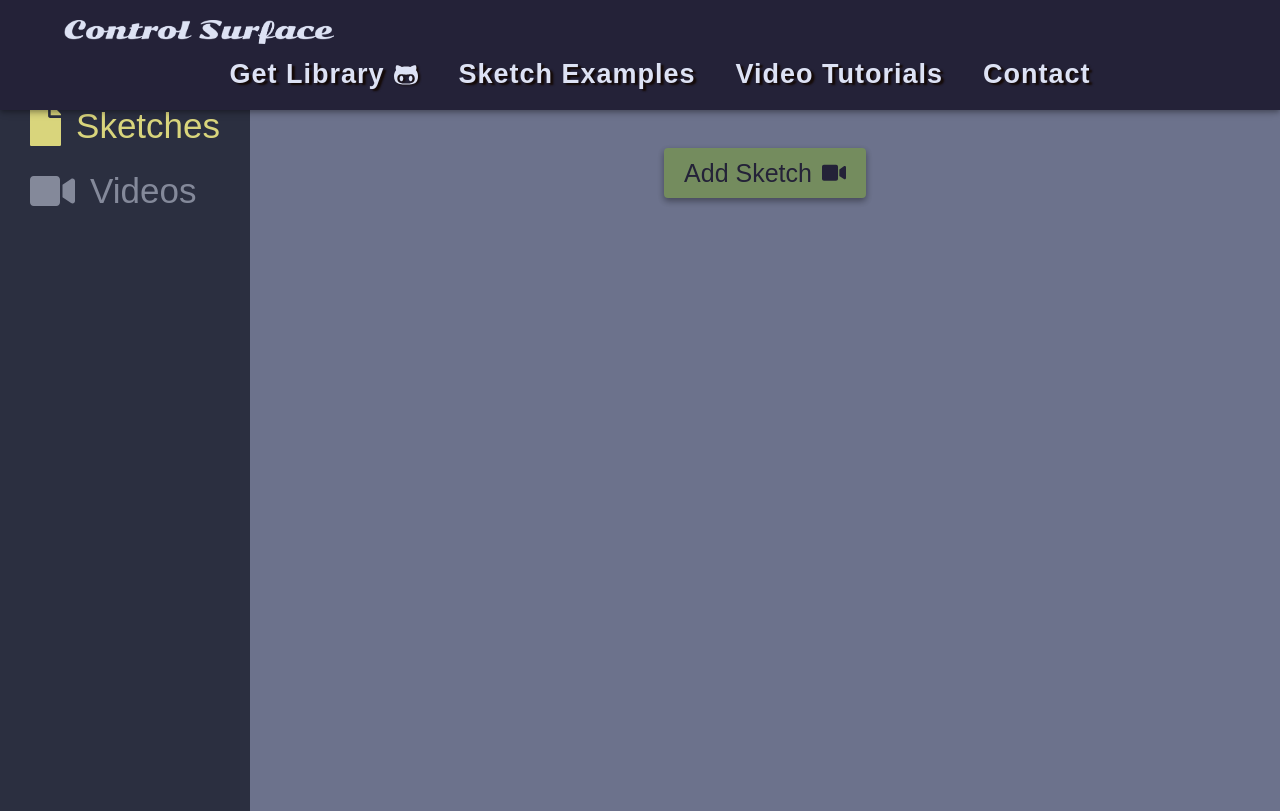
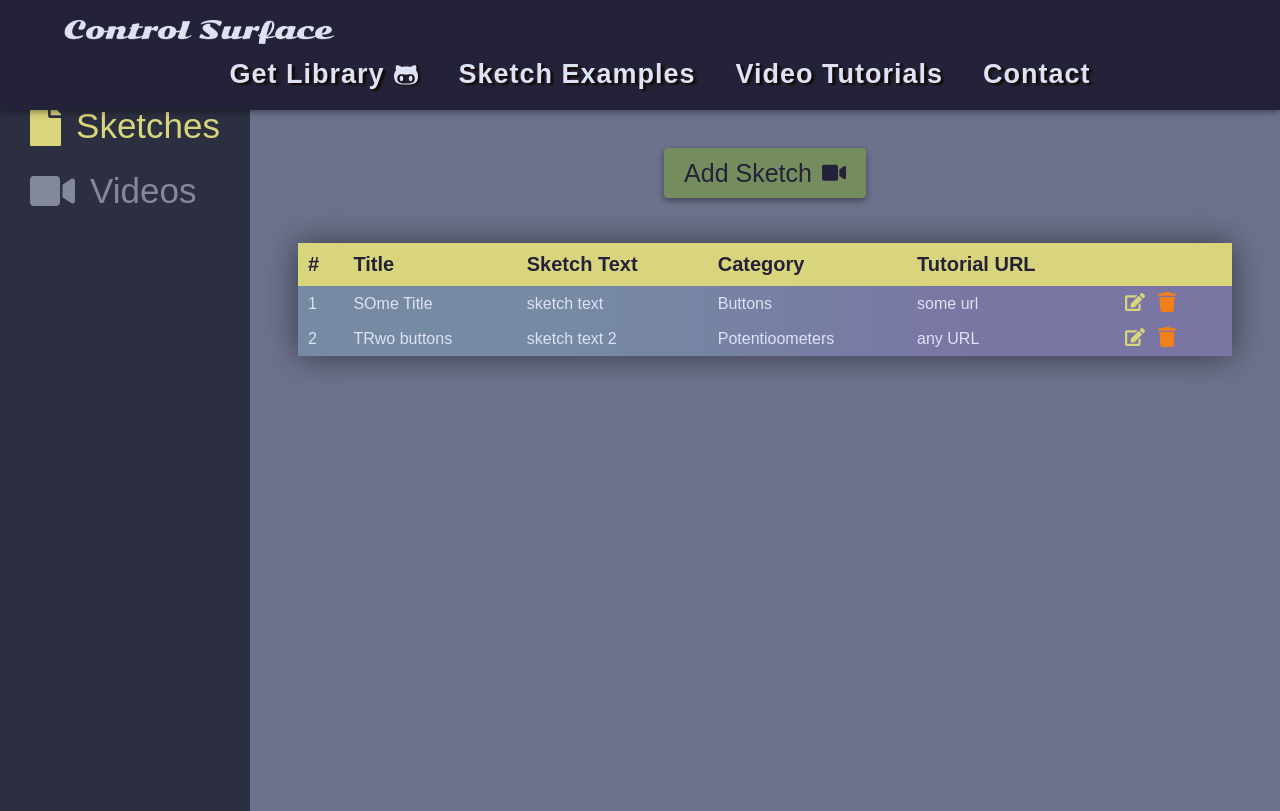
Before and after one commit to kentforth/Control-Surface, a Vue app: page /admin/sketches in a window 1280 px wide. Built offline with nearby package versions, Linux system fonts and the light colour scheme; what vue-easy-lightbox would draw is missing.

Commit message:
create table in admin page

```diff
--- /dev/null
+++ b/src/assets/scss/_button.scss
@@ -0,0 +1,6 @@
+.btn-transparent {
+  cursor: pointer;
+  outline: none;
+  border:none;
+  background-color: transparent;
+}
--- a/src/assets/scss/app.scss
+++ b/src/assets/scss/app.scss
@@ -2,6 +2,7 @@
 @import "mixins";
 @import "fonts";
 @import "form";
+@import "button";
 
 *, *:before, *:after {
   -webkit-box-sizing: border-box;
--- a/src/assets/scss/variables.scss
+++ b/src/assets/scss/variables.scss
@@ -16,6 +16,7 @@ $gray-deep: #6C728C;
 $accent: #D9D57C;
 $success: #558B2F;
 $error: orangered;
+$orange: #F0801A;
 $green-middle: #748C5E;
 
 // Other
--- a/src/plugins/font-awesome.js
+++ b/src/plugins/font-awesome.js
@@ -7,11 +7,13 @@ import {
   faEnvelope,
   faFile,
   faVideo,
-  faSave
+  faSave,
+  faEdit,
+  faTrash
 } from "@fortawesome/free-solid-svg-icons";
 import FontAwesomeIcon from "@/libs/FontAwesomeIcon.vue";
 
 library.add(fab, faGithubAlt, faVk);
-library.add(fas, faCopy, faEnvelope, faFile, faVideo, faSave);
+library.add(fas, faCopy, faEnvelope, faFile, faVideo, faSave, faEdit, faTrash);
 
 export { FontAwesomeIcon };
--- a/src/views/Sketch.vue
+++ b/src/views/Sketch.vue
@@ -147,7 +147,6 @@ export default {
               .child(`${this.sketch.title}_${i}.webp`)
               .getDownloadURL();
             this.sketch.images.push(image);
-            console.log(this.sketch.images);
           } catch (e) {
             throw new Error(e);
           }
--- a/src/views/admin/SketchesList.vue
+++ b/src/views/admin/SketchesList.vue
@@ -11,7 +11,35 @@
       />
     </div>
 
-    <div class="sketches__table"></div>
+    <div class="sketches__table">
+      <table>
+        <tr>
+          <th>#</th>
+          <th>Title</th>
+          <th>Sketch Text</th>
+          <th>Category</th>
+          <th>Tutorial URL</th>
+          <th></th>
+        </tr>
+        <tr v-for="sketch in sketches" :key="sketch.id">
+          <td>{{ sketch.id }}</td>
+          <td>{{ sketch.title }}</td>
+          <td>{{ sketch.text }}</td>
+          <td>{{ sketch.category }}</td>
+          <td>{{ sketch.tutorialUrl }}</td>
+          <td>
+            <div class="sketches__table-buttons">
+              <button class="btn-transparent">
+                <fa icon="edit" type="fas" class="icon icon-edit" />
+              </button>
+              <button class="btn-transparent">
+                <fa icon="trash" type="fas" class="icon icon-trash" />
+              </button>
+            </div>
+          </td>
+        </tr>
+      </table>
+    </div>
   </div>
 </template>
 
@@ -20,6 +48,24 @@ import ButtonAdmin from "@/components/common/ButtonAdmin";
 export default {
   name: "SketchesList",
   components: { ButtonAdmin },
+  data: () => ({
+    sketches: [
+      {
+        id: 1,
+        title: "SOme Title",
+        text: "sketch text",
+        category: "Buttons",
+        tutorialUrl: "some url"
+      },
+      {
+        id: 2,
+        title: "TRwo buttons",
+        text: "sketch text 2",
+        category: "Potentioometers",
+        tutorialUrl: "any URL"
+      }
+    ]
+  }),
   methods: {
     addSketch() {
       this.$router.push({ name: "Add-Sketch" });
@@ -49,5 +95,55 @@ export default {
   .btn-admin-color {
     color: $dark-purple;
   }
+
+  &__table {
+    margin-top: rem(20px);
+    table {
+      width: 100%;
+      border-collapse: collapse;
+      background: linear-gradient(
+        90deg,
+        rgba(118, 138, 163, 1) 29%,
+        rgba(121, 118, 163, 1) 72%
+      );
+      box-shadow: 0 0 30px rgba(0, 0, 0, 0.5);
+
+      th {
+        font-size: rem(20px);
+        background-color: $accent;
+        padding: 10px;
+        color: $dark-purple;
+      }
+
+      th {
+        &:nth-child(6) {
+          max-width: 200px;
+        }
+      }
+
+      td {
+        padding: 5px 10px;
+        color: $white;
+      }
+
+      tr {
+        text-align: left;
+      }
+    }
+  }
+
+  &__table-buttons {
+    .icon-edit {
+      color: $accent;
+    }
+
+    .icon-trash {
+      color: $orange;
+    }
+    .icon {
+      width: 20px;
+      height: 20px;
+    }
+  }
 }
 </style>
```
